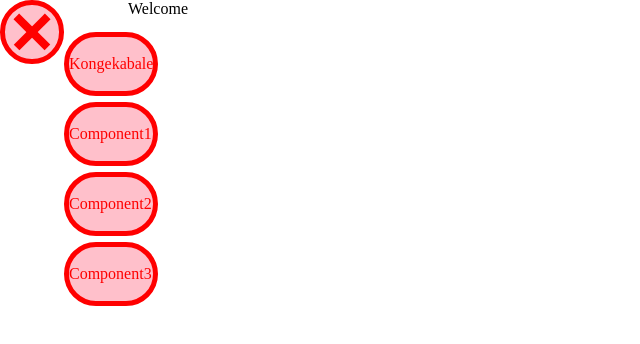
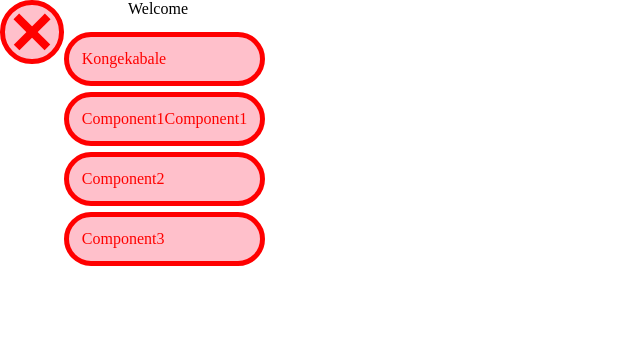
Before and after one commit to MariaJensen/daffodil, a React (Create React App) app in the folder client/: page / in a window 1280 px wide. Both pictures are taken after a click on the element 31 px from the left and 31 px from the top of the page. Shown: the top 344 px of the page, without its empty margins (0-640 px from the left). Built offline with nearby package versions, Linux system fonts and the light colour scheme.

Commit message:
clean up

```diff
--- a/client/src/App.js
+++ b/client/src/App.js
@@ -37,7 +37,6 @@ class App extends Component {
     setComponent(component, componentProps) {
         this.setState({
             component: component,
-            componentProps: componentProps
         });
     }
 
@@ -46,11 +45,10 @@ class App extends Component {
             {
                 text: 'Kongekabale',
                 component: Kongekabale,
-                componentProps: {width: 0.8*this.state.windowWidth},
                 handler: this.setComponent,
             },
             {
-                text: 'Component1',
+                text: 'Component1Component1',
                 component: () => {return (<p>This is component 1</p>);},
                 handler: this.setComponent,
             },
@@ -85,7 +83,7 @@ class App extends Component {
                 />
                 {React.createElement(
                     this.state.component,
-                    this.state.componentProps
+                    {width: 0.8*this.state.windowWidth}
                 )}
             </div>
         );
--- a/client/src/components/kongekabale/Kongekabale.js
+++ b/client/src/components/kongekabale/Kongekabale.js
@@ -12,7 +12,7 @@ const suitCodes = [9829, 9824, 9830, 9827];
 class Kongekabale extends Component {
 
     /** props:
-        *
+        *   number width
     */
 
     constructor(props) {
@@ -148,7 +148,6 @@ class Kongekabale extends Component {
     }
 
     render() {
-
         const style = styling(this.props.width);
 
         const cards = this.state.deck.map( (card, index) => {
--- a/client/src/components/menu/Menu.js
+++ b/client/src/components/menu/Menu.js
@@ -20,7 +20,6 @@ class Menu extends Component {
 				object
 					string text (text in menu item)
 					function component
-					object componentProps
 					function handler (will be executed when menu item is clicked)
 		*/
 
@@ -205,7 +204,6 @@ function MenuItems(props) {
 				object
 					string text
 					function component
-					object componentProps
 					function handler
 		*	number width
 		*	string color
@@ -217,7 +215,6 @@ function MenuItems(props) {
 				<MenuItem
 					text={object.text}
 					component={object.component}
-					componentProps={object.componentProps}
 					handler={object.handler}
 					width={props.width}
 					color={props.color}
@@ -233,7 +230,6 @@ function MenuItem(props) {
 	/**	props:
 		* 	string text
 		* 	function component
-		*	object componentProps
 		*	function handler
 		*	number width
 		*	string color
@@ -241,9 +237,9 @@ function MenuItem(props) {
 	*/
 	return(
 		<li
-			onClick={ () => {props.handler(props.component, props.componentProps)}}
+			onClick={ () => {props.handler(props.component)}}
 			style={{
-				height: 52/62*props.width,
+				padding: 0.2*props.width,
 				color: props.color,
 				backgroundColor: props.backgroundColor,
 				border: `${5/62*props.width}px solid ${props.color}`,
```
